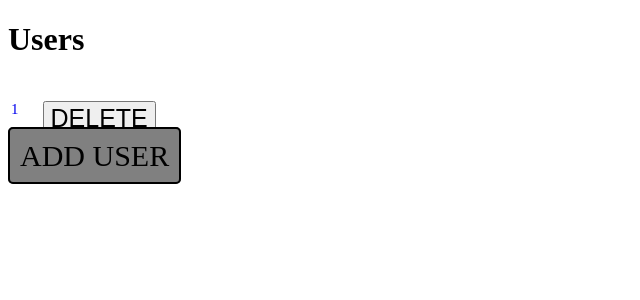
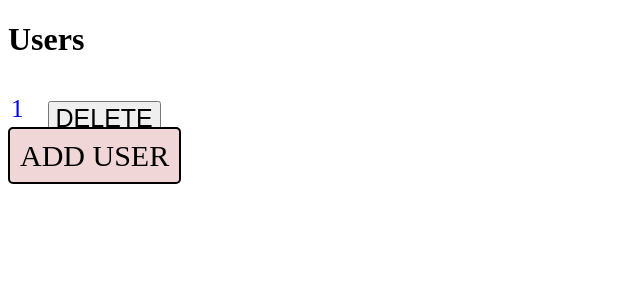
Before and after one commit to contour66/python-image-gallery, a Flask app: template gallery/ui/templates/admin.html in a window 1280 px wide. Shown: the top 300 px of the page, without its empty margins (0-640 px from the left). Run offline with Flask 2, Linux system fonts and the light colour scheme; the template is opened without the code that fills it: most values are stand-ins (such as "Sample title", 1, 10 or a date in 2020); parts of the project's set-up code (start-up, migrations or seed data) failed here and were passed over.

Commit message:
adduser.html and add_user_ui

```diff
--- a/gallery/ui/templates/admin.html
+++ b/gallery/ui/templates/admin.html
@@ -13,7 +13,7 @@
 	 {% for username in results %}
 
   			<tr>
-    			<td><a href="/admin/modifyUser/{{ username[0] }}" style="margin-right:20px;text-transform: capitalize;font-size:15px;text-decoration: none;margin-bottom: 50px; ">{{username[0]}}</a> </td>
+    			<td><a href="/admin/modifyUser/{{ username[0] }}" style="margin-right:20px;text-transform: capitalize;font-size:25px;text-decoration: none;margin-bottom: 50px; ">{{username[0]}}</a> </td>
     			<td>
 					<form action="/admin/deleteUser/{{ username[0] }}" method="POST">
 						<input name="username"  value="{{ username[0] }}" type="hidden" /><br/>
@@ -30,7 +30,7 @@
 </table>
 
 
-	<a href="/admin/adduser" type="submit" id="" value="" style="text-decoration:none;text-transform: capitalize;font-size: 30px; background: gray;color: black;padding: 10px; border: 2px solid black;border-radius: 5px;">ADD USER</a>
+	<a href="/admin/adduser" type="submit" id="" value="" style="text-decoration:none;text-transform: capitalize;font-size: 30px; background: #f0d6d6;color: black;padding: 10px; border: 2px solid black;border-radius: 5px;">ADD USER</a>
 
 </body>
 
```
